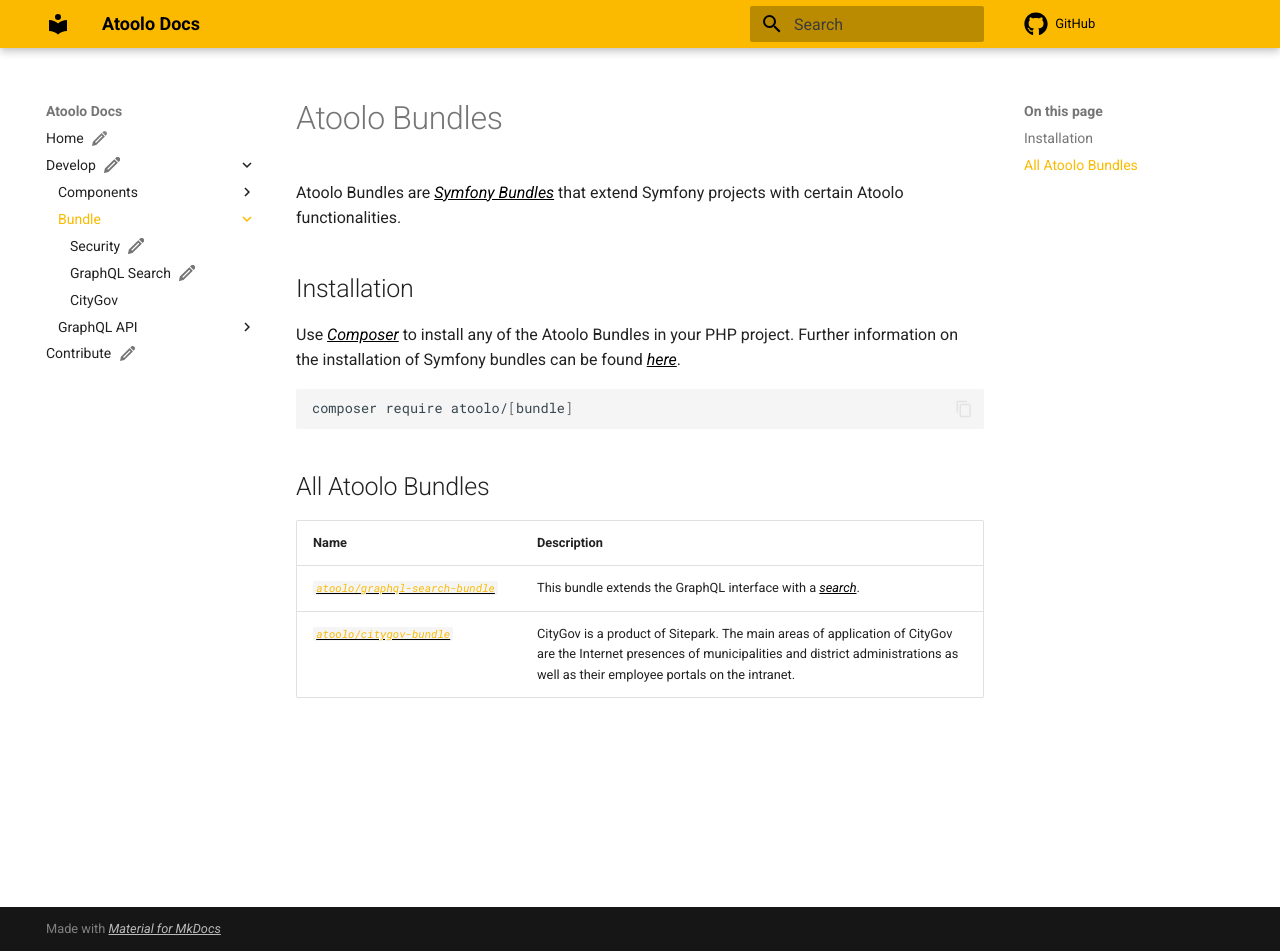
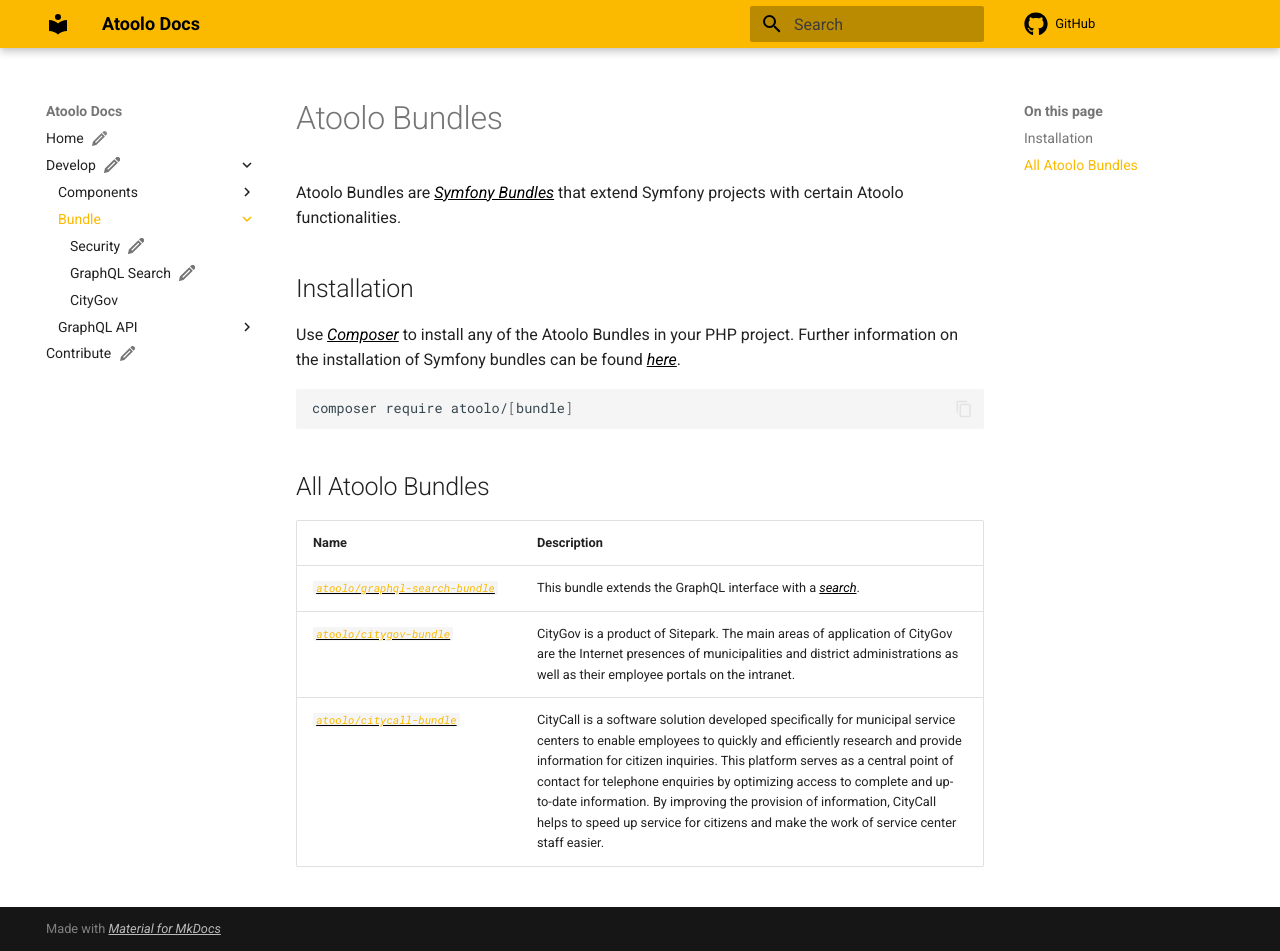
Before and after one commit to sitepark/atoolo-docs, an MkDocs documentation site: the page built from docs/develop/bundles/index.md, in a window 1280 px wide and 951 px high. Built offline with MkDocs 1.6.1 and Material for MkDocs 9.7.7, drawn with Linux system fonts in a browser that asks for light colours; comment, search, counter and statistics services are not loaded.

Commit message:
docs: add citycall bundle doc

```diff
--- a/docs/develop/bundles/index.md
+++ b/docs/develop/bundles/index.md
@@ -13,7 +13,8 @@
 
 ## All Atoolo Bundles
 
-| <div style="width:15em">Name</div>                  | Description                                                                                                                                                                                             |
-| --------------------------------------------------- | ------------------------------------------------------------------------------------------------------------------------------------------------------------------------------------------------------- |
-| [`atoolo/graphql-search-bundle`](graphql-search.md) | This bundle extends the GraphQL interface with a [search](../graphql/search/index.md).                                                                                                                  |
-| [`atoolo/citygov-bundle`](citygov.md)               | CityGov is a product of Sitepark. The main areas of application of CityGov are the Internet presences of municipalities and district administrations as well as their employee portals on the intranet. |
+| <div style="width:15em">Name</div>                  | Description                                                                                                                                                                                                                                                                                                                                                                                                                                                                      |
+| --------------------------------------------------- | -------------------------------------------------------------------------------------------------------------------------------------------------------------------------------------------------------------------------------------------------------------------------------------------------------------------------------------------------------------------------------------------------------------------------------------------------------------------------------- |
+| [`atoolo/graphql-search-bundle`](graphql-search.md) | This bundle extends the GraphQL interface with a [search](../graphql/search/index.md).                                                                                                                                                                                                                                                                                                                                                                                           |
+| [`atoolo/citygov-bundle`](citygov.md)               | CityGov is a product of Sitepark. The main areas of application of CityGov are the Internet presences of municipalities and district administrations as well as their employee portals on the intranet.                                                                                                                                                                                                                                                                          |
+| [`atoolo/citycall-bundle`](citycall.md)             | CityCall is a software solution developed specifically for municipal service centers to enable employees to quickly and efficiently research and provide information for citizen inquiries. This platform serves as a central point of contact for telephone enquiries by optimizing access to complete and up-to-date information. By improving the provision of information, CityCall helps to speed up service for citizens and make the work of service center staff easier. |
```
Also changed, not shown: docs/develop/bundles/citycall.md (added, +19 -0 lines).
